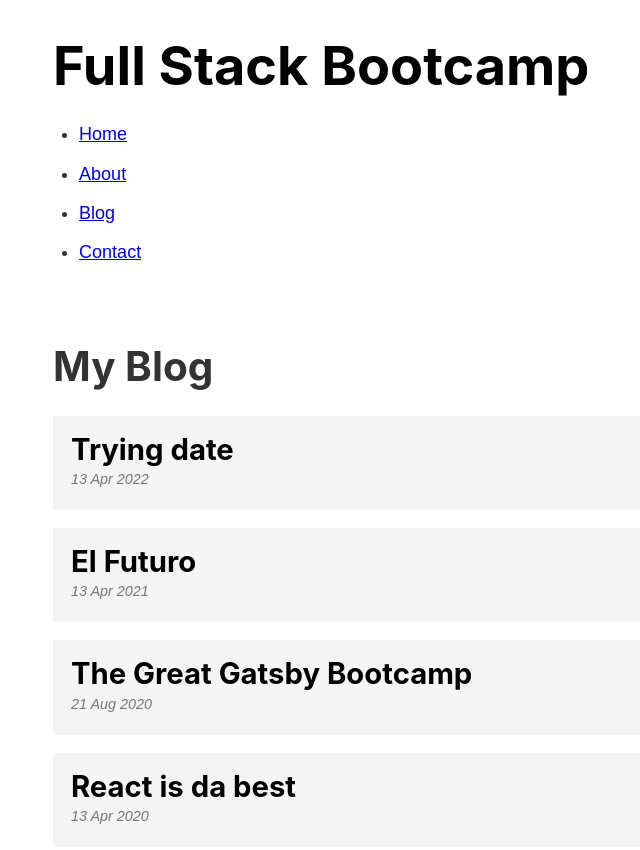
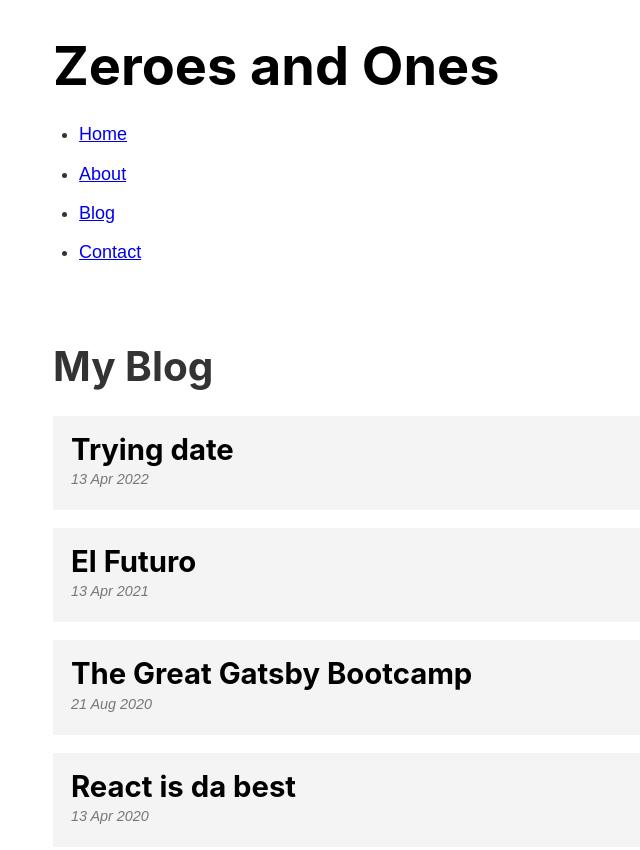
Before and after one commit to Ceheiss/personal-site-blog, a Gatsby site: page /blog in a window 1280 px wide. Shown: the top 850 px of the page, without its empty margins (230-870 px from the left). Built offline with nearby package versions, Linux system fonts and the light colour scheme; Gatsby itself is replaced by a stand-in of ours.

Commit message:
change site metadata

```diff
--- a/gatsby-config.js
+++ b/gatsby-config.js
@@ -6,7 +6,7 @@
 
 module.exports = {
   siteMetadata: {
-    title: "Full Stack Bootcamp",
+    title: "Zeroes and Ones",
     author: "Cristobal Heiss",
   },
   /* Your site config here */
--- /dev/null
+++ b/src/helpers/sortDates.js
@@ -0,0 +1,10 @@
+// This functions is not reusable, it targets very specific data
+const sortDates = dateArray =>
+  dateArray
+    .sort(
+      (a, b) =>
+        new Date(a.node.frontmatter.date) - new Date(b.node.frontmatter.date)
+    )
+    .reverse()
+
+export default sortDates
--- a/src/pages/blog.js
+++ b/src/pages/blog.js
@@ -3,6 +3,7 @@ import Layout from "../components/Layout"
 import { Link, graphql, useStaticQuery } from "gatsby"
 import blogStyles from "./blog.module.scss"
 import formatDate from "../helpers/formatDate"
+import sortDates from "../helpers/sortDates"
 
 const BlogPage = () => {
   const data = useStaticQuery(graphql`
@@ -25,13 +26,7 @@ const BlogPage = () => {
     }
   `)
 
-  const sortedList = data.allMarkdownRemark.edges
-    .sort(
-      (a, b) =>
-        new Date(a.node.frontmatter.date) - new Date(b.node.frontmatter.date)
-    )
-    .reverse()
-  console.log(sortedList)
+  const sortedList = sortDates(data.allMarkdownRemark.edges)
 
   const blogPostsList = sortedList.map((blogPost, i) => {
     const { title, date } = blogPost.node.frontmatter
```
